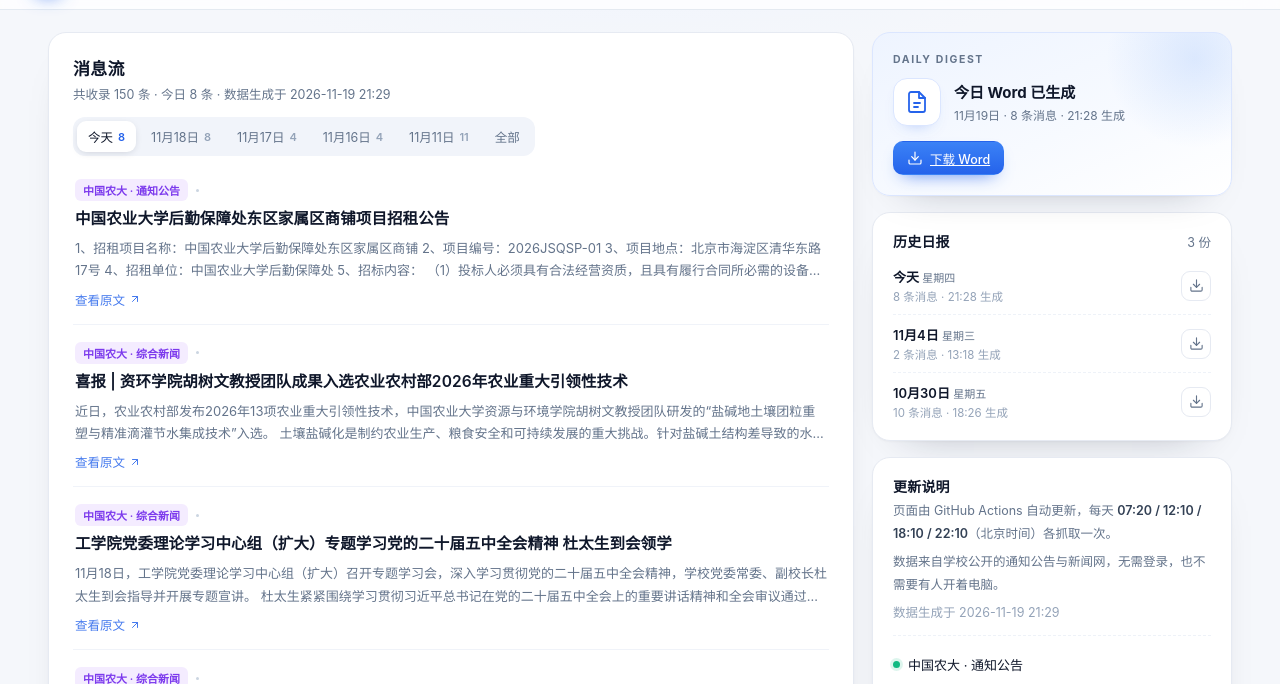
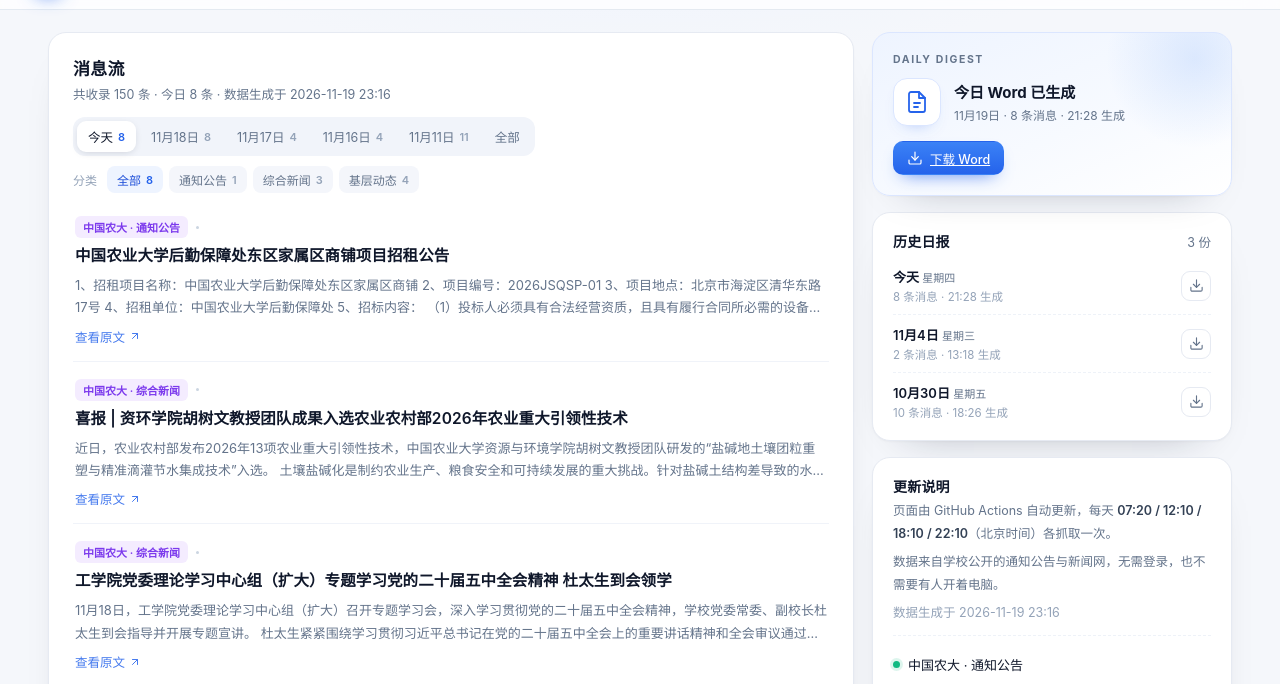
Before and after one commit to yexiao-new/campus-daily-news, a plain HTML site: page docs/index.html in a window 1280 px wide. Shown: the part 59-743 px from the top of the page. Drawn offline with Linux system fonts and the light colour scheme.

Commit message:
加分类筛选，更新截图与部署说明

```diff
--- a/docs/app.js
+++ b/docs/app.js
@@ -2,7 +2,7 @@
 
 const DATA = window.__DIGEST__ || null;
 const $ = (sel) => document.querySelector(sel);
-const state = { selected: null };
+const state = { selected: null, category: "all" };
 
 const ICON_DOC = `<svg viewBox="0 0 24 24" fill="none" stroke="currentColor" stroke-width="1.8" stroke-linecap="round" stroke-linejoin="round"><path d="M14 2H6a2 2 0 0 0-2 2v16a2 2 0 0 0 2 2h12a2 2 0 0 0 2-2V8z"/><path d="M14 2v6h6"/><path d="M9 13h6M9 17h4"/></svg>`;
 const ICON_DOWNLOAD = `<svg viewBox="0 0 24 24" fill="none" stroke="currentColor" stroke-width="1.8" stroke-linecap="round" stroke-linejoin="round"><path d="M21 15v4a2 2 0 0 1-2 2H5a2 2 0 0 1-2-2v-4"/><path d="M7 10l5 5 5-5"/><path d="M12 15V3"/></svg>`;
@@ -44,6 +44,17 @@ function countOf(day) {
   return found ? found.count : 0;
 }
 
+function categoryOf(item) {
+  const name = String(item.source_name || "").trim();
+  if (!name) return "其他";
+  const parts = name.split("·");
+  return (parts[parts.length - 1] || name).trim();
+}
+
+function itemsOfDay(day) {
+  return day === "all" ? DATA.items : DATA.items.filter((item) => item.day === day);
+}
+
 function dataTodayLabel() {
   return DATA.today === clientToday() ? "今天" : fmtDate(DATA.today);
 }
@@ -79,7 +90,35 @@ function renderChips() {
   document.querySelectorAll("#dayChips .chip").forEach((btn) => {
     btn.addEventListener("click", () => {
       state.selected = btn.dataset.day;
+      state.category = "all";
       renderChips();
+      renderCats();
+      renderNews();
+    });
+  });
+}
+
+function renderCats() {
+  const items = itemsOfDay(state.selected);
+  const counts = {};
+  items.forEach((item) => {
+    const cat = categoryOf(item);
+    counts[cat] = (counts[cat] || 0) + 1;
+  });
+  if (state.category !== "all" && !counts[state.category]) state.category = "all";
+
+  const chips = [{ key: "all", label: "全部", count: items.length }];
+  Object.keys(counts).forEach((cat) => chips.push({ key: cat, label: cat, count: counts[cat] }));
+
+  $("#catChips").innerHTML = chips.map((chip) => `
+    <button class="chip${state.category === chip.key ? " active" : ""}" data-cat="${esc(chip.key)}" type="button">
+      ${esc(chip.label)} <b>${chip.count}</b>
+    </button>`).join("");
+
+  document.querySelectorAll("#catChips .chip").forEach((btn) => {
+    btn.addEventListener("click", () => {
+      state.category = btn.dataset.cat;
+      renderCats();
       renderNews();
     });
   });
@@ -87,11 +126,13 @@ function renderChips() {
 
 function renderNews() {
   const list = $("#newsList");
-  const items = state.selected === "all"
-    ? DATA.items
-    : DATA.items.filter((item) => item.day === state.selected);
+  const dayItems = itemsOfDay(state.selected);
+  const items = state.category === "all"
+    ? dayItems
+    : dayItems.filter((item) => categoryOf(item) === state.category);
 
   if (!items.length) {
+    if (!dayItems.length) {
       const latest = (DATA.days || [])[0];
       const canJump = latest && latest.day !== state.selected;
       list.innerHTML = `
@@ -105,7 +146,22 @@ function renderNews() {
       if (jump) {
         jump.addEventListener("click", () => {
           state.selected = latest.day;
+          state.category = "all";
           renderChips();
+          renderCats();
+          renderNews();
+        });
+      }
+    } else {
+      list.innerHTML = `
+        <div class="empty">
+          <div class="big">「${esc(state.category)}」分类下没有消息</div>
+          这一天共有 ${dayItems.length} 条，换个分类看看。
+          <div><button class="btn primary" type="button" id="btnAllCats">看全部分类</button></div>
+        </div>`;
+      $("#btnAllCats").addEventListener("click", () => {
+        state.category = "all";
+        renderCats();
         renderNews();
       });
     }
@@ -224,6 +280,7 @@ function init() {
   renderHeader();
   renderStale();
   renderChips();
+  renderCats();
   renderNews();
   renderDigest();
   renderHistory();
--- a/docs/index.html
+++ b/docs/index.html
@@ -36,6 +36,10 @@
           <p class="muted small" id="feedMeta">正在加载…</p>
         </div>
         <nav class="chips" id="dayChips"></nav>
+      </div>
+      <div class="filters">
+        <span class="filter-label">分类</span>
+        <nav class="chips chips-sm" id="catChips"></nav>
       </div>
       <div id="newsList" class="news-list">
         <div class="empty"><div class="spinner"></div>正在加载…</div>
--- a/docs/style.css
+++ b/docs/style.css
@@ -635,3 +635,24 @@ button { font-family: inherit; }
   .live-badge { height: 34px; font-size: 11.5px; }
   .actions { gap: 7px; }
 }
+
+/* ------------------------------------------------------------ 分类筛选 */
+.filters {
+  display: flex;
+  align-items: center;
+  gap: 10px;
+  margin: 10px 0 2px;
+  flex-wrap: wrap;
+}
+.filter-label { font-size: 12px; color: var(--soft); flex: none; }
+
+.chips-sm { background: transparent; padding: 0; gap: 6px; }
+.chips-sm .chip { background: #f4f6fb; padding: 5px 10px; font-size: 12px; border-radius: 8px; }
+.chips-sm .chip:hover { background: #eaeef7; color: var(--ink); }
+.chips-sm .chip.active { background: var(--accent-soft); color: var(--accent-deep); box-shadow: none; }
+.chips-sm .chip b { color: var(--soft); font-weight: 600; }
+.chips-sm .chip.active b { color: var(--accent); }
+
+@media (max-width: 720px) {
+  .filters { margin-top: 8px; }
+}
--- a/web/style.css
+++ b/web/style.css
@@ -635,3 +635,24 @@ button { font-family: inherit; }
   .live-badge { height: 34px; font-size: 11.5px; }
   .actions { gap: 7px; }
 }
+
+/* ------------------------------------------------------------ 分类筛选 */
+.filters {
+  display: flex;
+  align-items: center;
+  gap: 10px;
+  margin: 10px 0 2px;
+  flex-wrap: wrap;
+}
+.filter-label { font-size: 12px; color: var(--soft); flex: none; }
+
+.chips-sm { background: transparent; padding: 0; gap: 6px; }
+.chips-sm .chip { background: #f4f6fb; padding: 5px 10px; font-size: 12px; border-radius: 8px; }
+.chips-sm .chip:hover { background: #eaeef7; color: var(--ink); }
+.chips-sm .chip.active { background: var(--accent-soft); color: var(--accent-deep); box-shadow: none; }
+.chips-sm .chip b { color: var(--soft); font-weight: 600; }
+.chips-sm .chip.active b { color: var(--accent); }
+
+@media (max-width: 720px) {
+  .filters { margin-top: 8px; }
+}
```
Also changed, not shown: docs/data.js, docs/preview.png, 3 other files. Lines whose indentation alone changed are shown as unchanged.
